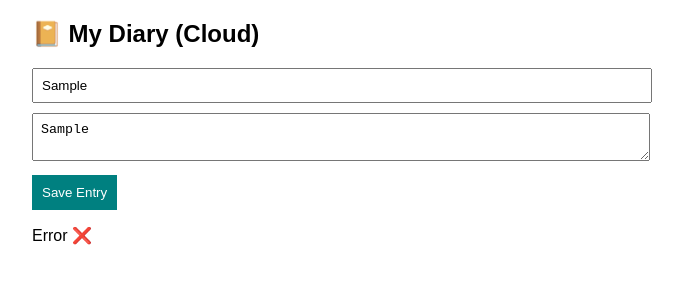
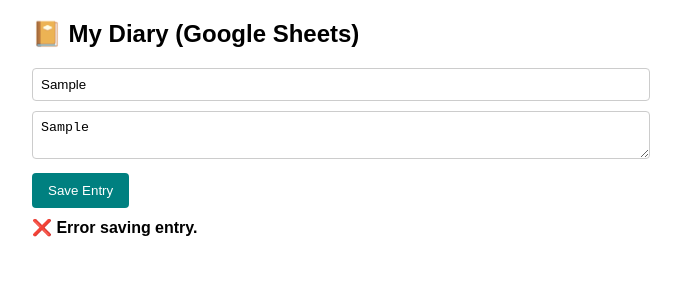
Before and after one commit to aryan12321/webapp, a plain HTML site: page diary-app/index.html in a window 1280 px wide. Both pictures are taken after typing "Sample", "Sample" into the empty fields and a click on the button "Save Entry". Shown: the whole page, without its empty margins (308-991 px from the left). Drawn offline with Linux system fonts and the light colour scheme; no server answers.

Commit message:
Update index.html

```diff
--- a/diary-app/index.html
+++ b/diary-app/index.html
@@ -1,49 +1,45 @@
 <!DOCTYPE html>
 <html>
 <head>
-  <title>Diary with Google Sheets</title>
+  <title>Diary App (Connected to Google Sheet)</title>
   <style>
     body { font-family: sans-serif; max-width: 600px; margin: 20px auto; }
-    input, textarea { width: 100%; margin-bottom: 10px; padding: 8px; }
-    button { padding: 10px; background: teal; color: white; border: none; }
+    input, textarea { width: 100%; margin-bottom: 10px; padding: 8px; border-radius: 4px; border: 1px solid #ccc; }
+    button { padding: 10px 16px; background: teal; color: white; border: none; border-radius: 4px; cursor: pointer; }
+    #status { margin-top: 10px; font-weight: bold; }
   </style>
 </head>
 <body>
 
-  <h2>📔 My Diary (Cloud)</h2>
+  <h2>📔 My Diary (Google Sheets)</h2>
   <input type="text" id="title" placeholder="Title...">
-  <textarea id="content" placeholder="Write your diary..."></textarea>
+  <textarea id="content" placeholder="Write your diary entry here..."></textarea>
   <button onclick="saveEntry()">Save Entry</button>
 
   <p id="status"></p>
 
   <script>
-    const SCRIPT_URL = 'https://script.google.com/macros/s/AKfycbx21iRt4YgVMXL75zwQXGhfyPv914ZRwIC61H_Qhps1wiQO5QLcM0RZgvHpeaOZwIsW/exec';
+    const SCRIPT_URL = 'https://script.google.com/macros/s/YOUR_SCRIPT_ID/exec'; // <<< USE YOUR WORKING URL HERE
 
     function saveEntry() {
-      const title = document.getElementById('title').value.trim();
-      const text = document.getElementById('content').value.trim();
+      const title = encodeURIComponent(document.getElementById('title').value.trim());
+      const text = encodeURIComponent(document.getElementById('content').value.trim());
       if (!title || !text) {
         alert("Please enter title and text!");
         return;
       }
 
-      const formData = new URLSearchParams();
-      formData.append("title", title);
-      formData.append("text", text);
+      const fullURL = `${SCRIPT_URL}?title=${title}&text=${text}`;
 
-      fetch(SCRIPT_URL, {
-        method: 'POST',
-        body: formData
-      })
+      fetch(fullURL)
         .then(res => res.text())
         .then(response => {
-        document.getElementById('status').innerText = "Saved to Google Sheet ✅";
+          document.getElementById('status').innerText = "✅ Saved to Google Sheet!";
           document.getElementById('title').value = '';
           document.getElementById('content').value = '';
         })
         .catch(err => {
-        document.getElementById('status').innerText = "Error ❌";
+          document.getElementById('status').innerText = "❌ Error saving entry.";
           console.error(err);
         });
     }
```
Lines whose indentation alone changed are shown as unchanged.
